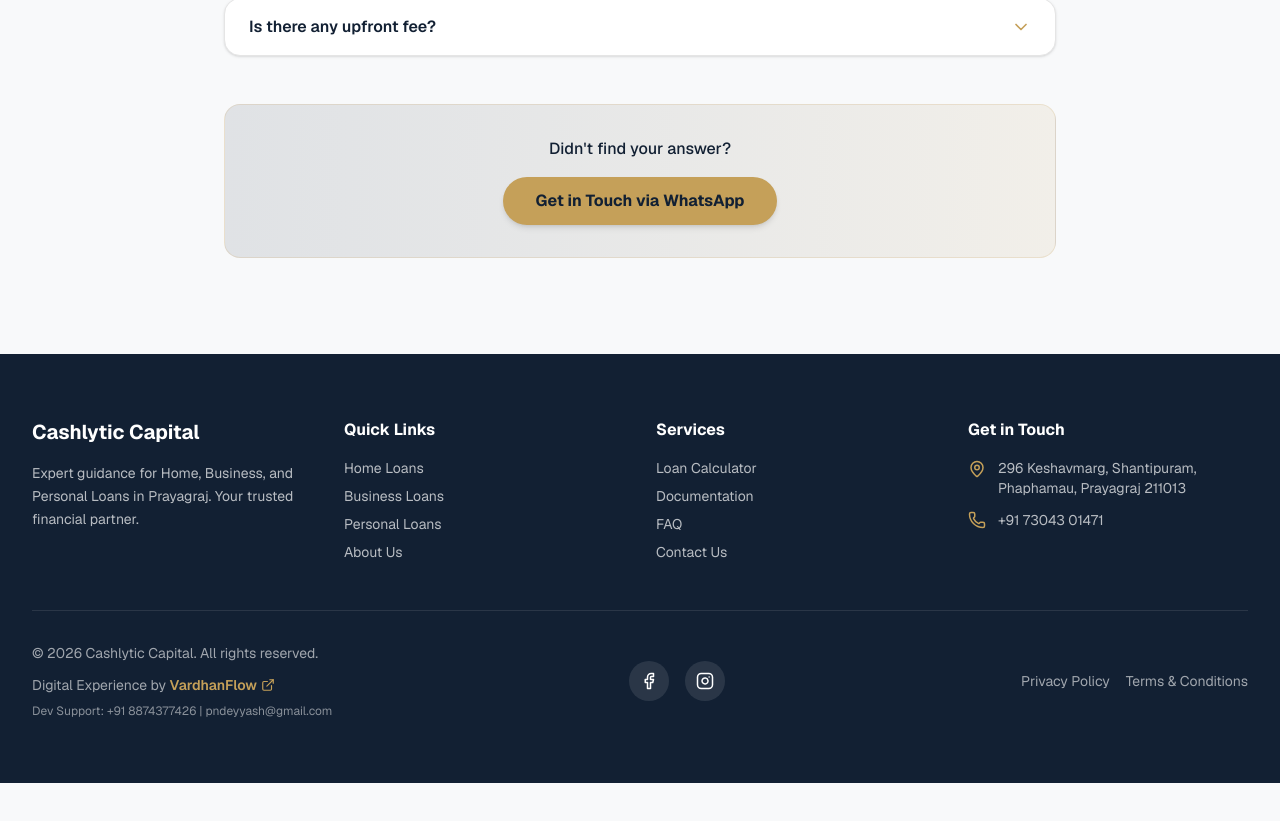
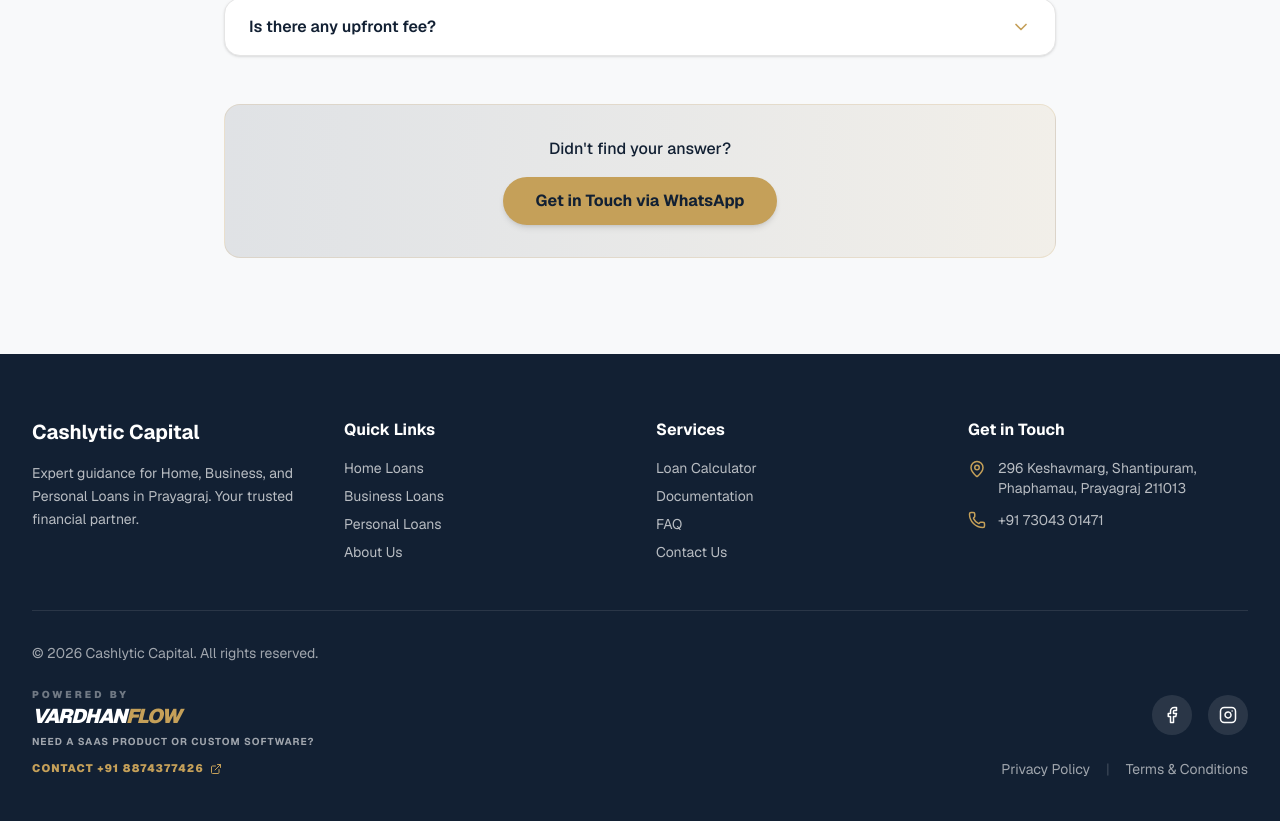
Before and after one commit to pndeyyash-cmd/cashlytic-capital, a Next.js app: page / in a window 1280 px wide. Shown: the part 4666-5487 px from the top of the page. Before the commit the page ends 5449 px from the top, so only its background shows below. Built offline with nearby package versions, Linux system fonts and the light colour scheme.

Commit message:
UI: Deployed corporate VardhanFlow Sovereign signature to footer

```diff
--- a/components/footer.tsx
+++ b/components/footer.tsx
@@ -128,29 +128,34 @@
           whileInView={{ opacity: 1, y: 0 }}
           viewport={{ once: true }}
           transition={{ duration: 0.6, delay: 0.4 }}
-          className="flex flex-col md:flex-row items-center justify-between gap-6"
+          className="flex flex-col md:flex-row items-end justify-between gap-8"
         >
-          {/* Copyright */}
-          <div className="text-sm text-white/60">
-            <p>© {currentYear} Cashlytic Capital. All rights reserved.</p>
-            <p className="mt-3">
-              Digital Experience by{' '}
+          {/* Copyright & VardhanFlow Sovereign Signature */}
+          <div className="text-center md:text-left space-y-4">
+            <p className="text-sm text-white/60">© {currentYear} Cashlytic Capital. All rights reserved.</p>
+
+            <div className="pt-2">
+              <p className="text-[10px] text-white/40 uppercase tracking-[0.3em] font-black mb-1">Powered By</p>
+              <p className="text-xl font-black text-white tracking-tighter uppercase italic leading-none mb-2">
+                VARDHAN<span className="text-accent">FLOW</span>
+              </p>
+              <p className="text-[10px] text-white/60 uppercase tracking-widest font-bold mb-1.5">
+                Need a SaaS Product or Custom Software?
+              </p>
               <a
-                href="https://wa.me/918874377426?text=Hi%20Yash,%20I%20saw%20Cashlytic%20Capital%20website%20and%20want%20to%20discuss%20a%20project."
+                href="https://wa.me/918874377426?text=Hi%20VardhanFlow,%20I%20saw%20the%20Cashlytic%20Capital%20platform%20and%20want%20to%20discuss%20a%20project!"
                 target="_blank"
                 rel="noopener noreferrer"
-                className="text-accent font-semibold hover:underline inline-flex items-center gap-1"
+                className="inline-flex items-center gap-1.5 text-[11px] font-black uppercase tracking-widest text-accent hover:text-white transition-all group"
               >
-                VardhanFlow
-                <ExternalLink size={14} />
+                Contact +91 8874377426
+                <ExternalLink size={12} className="transition-transform group-hover:-translate-y-0.5 group-hover:translate-x-0.5" />
               </a>
-            </p>
-            <p className="text-xs text-white/50 mt-2">
-              Dev Support: +91 8874377426 | pndeyyash@gmail.com
-            </p>
+            </div>
           </div>
 
           {/* Social Links */}
+          <div className="flex flex-col items-center md:items-end gap-6">
             <div className="flex gap-4">
               <motion.a
                 whileHover={{ scale: 1.1 }}
@@ -182,12 +187,14 @@
               >
                 Privacy Policy
               </button>
+              <span className="text-white/20">|</span>
               <button
                 onClick={() => setTermsOpen(true)}
                 className="hover:text-accent transition-colors cursor-pointer"
               >
                 Terms & Conditions
               </button>
+            </div>
           </div>
         </motion.div>
       </div>
```
Lines whose indentation alone changed are shown as unchanged.
